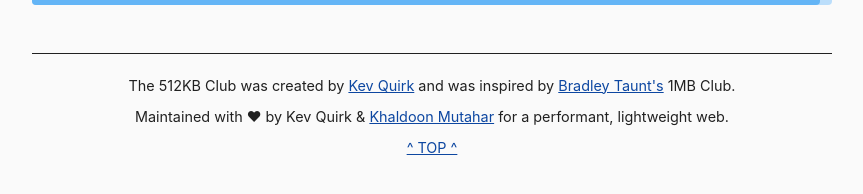
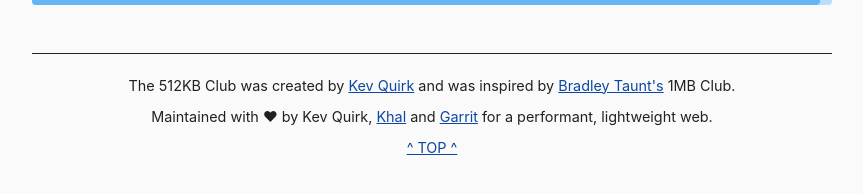
Before and after one commit to kevquirk/512kb.club, a Jekyll site: the page built from index.md, in a window 1280 px wide and 900 px high, scrolled down 23192 px. Shown: the part 680-874 px from the top of the window, without its empty margins (208-1071 px from the left). Built offline with Jekyll 4.4.1, drawn with Linux system fonts in a browser that asks for light colours.

Commit message:
Update footer to include Garrit.

```diff
--- a/_layouts/default.html
+++ b/_layouts/default.html
@@ -32,7 +32,7 @@
         <p>The 512KB Club was created by <a href="https://kevq.uk">Kev Quirk</a> and was inspired by <a
                 href="https://uglyduck.ca">Bradley Taunt's</a> 1MB Club.</p>
 
-        <p>Maintained with &hearts; by Kev Quirk & <a target="_blank" href="https://www.mutahar.me/">Khaldoon Mutahar</a>
+        <p>Maintained with &hearts; by Kev Quirk, <a target="_blank" href="https://www.mutahar.me/">Khal</a> and <a target="_blank" href="https://garrit.xyz/">Garrit</a>
             for a performant, lightweight web.</p>
 
         <a href="#top">^ TOP ^</a>
```
